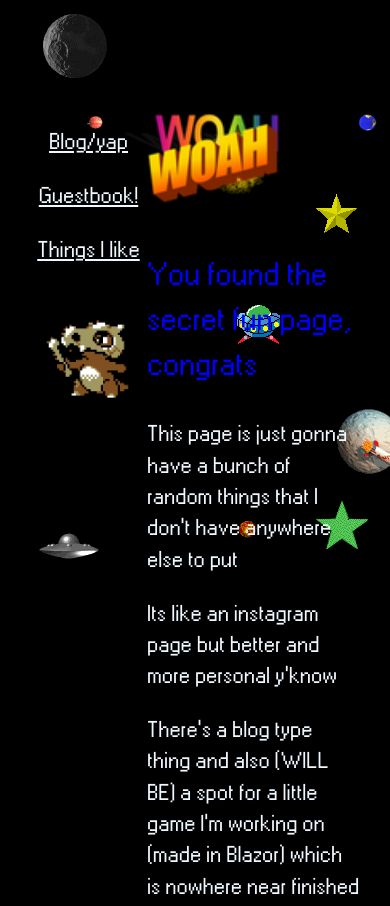
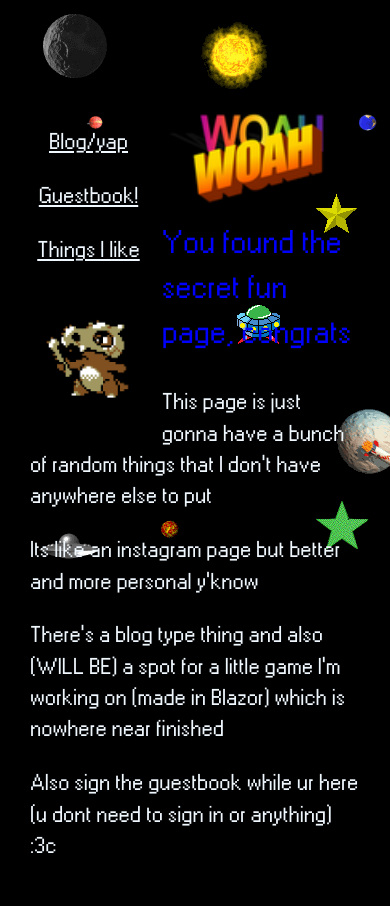
Before and after one commit to TallTony-dev/TallTony-dev.github.io, a plain HTML site: page funstuff/index.html in a window 390 px wide. Shown: the top 906 px of the page. Drawn offline with Linux system fonts and the light colour scheme.

Commit message:
fix mobile formatting

```diff
--- a/funstuff/index.html
+++ b/funstuff/index.html
@@ -25,10 +25,10 @@
         <div style="top: 300px; left: 60vw; z-index: -1;" class="graphic">
             <img src="graphics/saucer1.gif">
         </div>
-        <div style="top: 520px; left: 60vw; z-index: -1;" class="graphic">
+        <div style="top: 520px; left: 40vw; z-index: -1;" class="graphic">
             <img src="graphics/tinyplanet1.png">
         </div>
-        <div style="top: 120px; left: 50vw; z-index: -1;" class="graphic">
+        <div style="top: 15px; right: 30vw; z-index: -1;" class="graphic">
             <img src="graphics/sun.gif">
         </div>
         <div style="top: 500px; left: 80vw; z-index: -1;" class="graphic">
@@ -40,8 +40,8 @@
     </div>
     <!--body-->
     <body>
-        <img style="height: 5em;"src="images/WOAH.png">
-        <div style="width: 30%; float:left;">
+        <div style="width: 100%;">
+            <div style="width: 30%; float:left; margin-right: 2em;">
                 <p class="sidebarButton">
                     <a href="blog" class="sidebarButton">Blog/yap</a>
                 </p>
@@ -60,8 +60,9 @@
                 </p>
             </div>
 
-        <div style="width: 70%; float:right;">
-            <p class = "fun">
+            <div style="padding-left: 0em;">
+                <img style="height: 5em; "src="images/WOAH.png">
+                <p class = "fun" style="margin-top: 0em;">
                     You found the secret fun page, congrats
                 </p>
                 <p>
@@ -77,6 +78,8 @@
                     Also sign the guestbook while ur here (u dont need to sign in or anything) :3c
                 </p>
             </div>
+        </div>
+
     </body>
 
     <footer style="width: 100vw; clear: both;">
```
Lines whose indentation alone changed are shown as unchanged.
